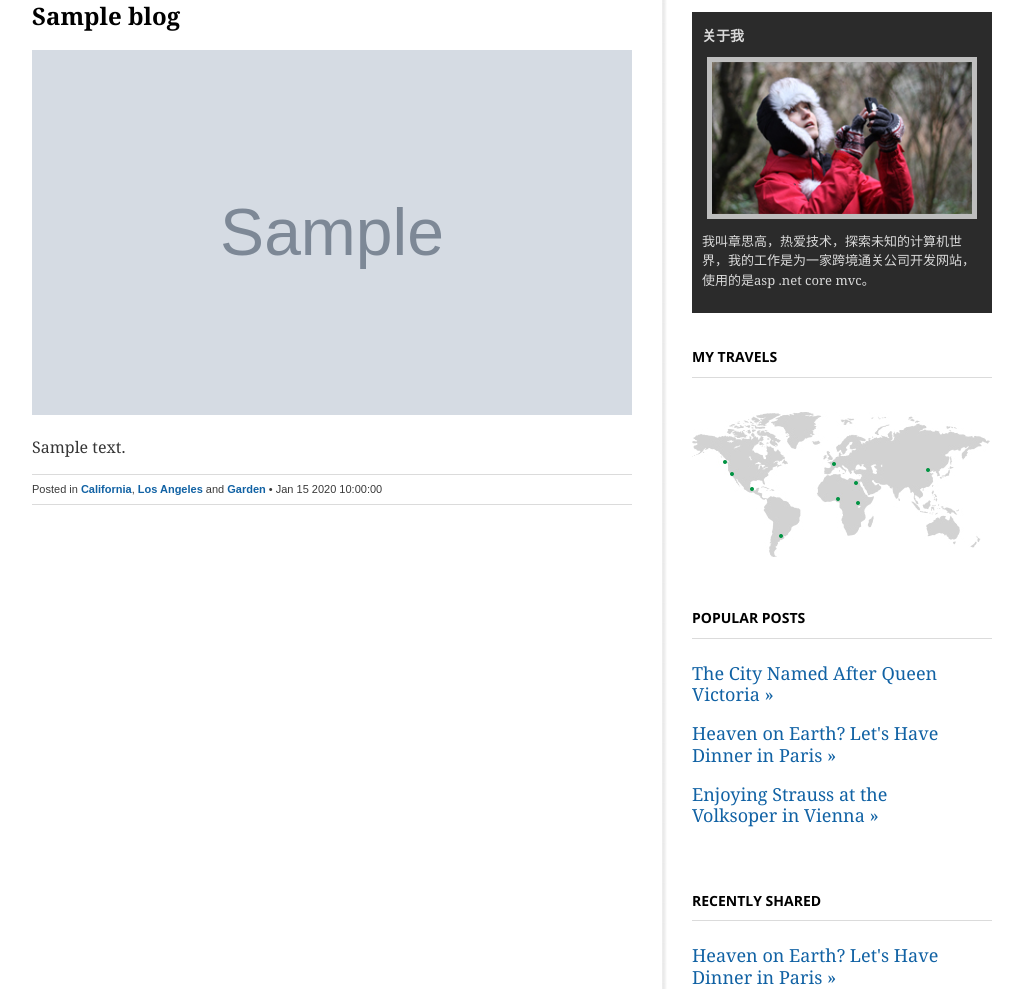
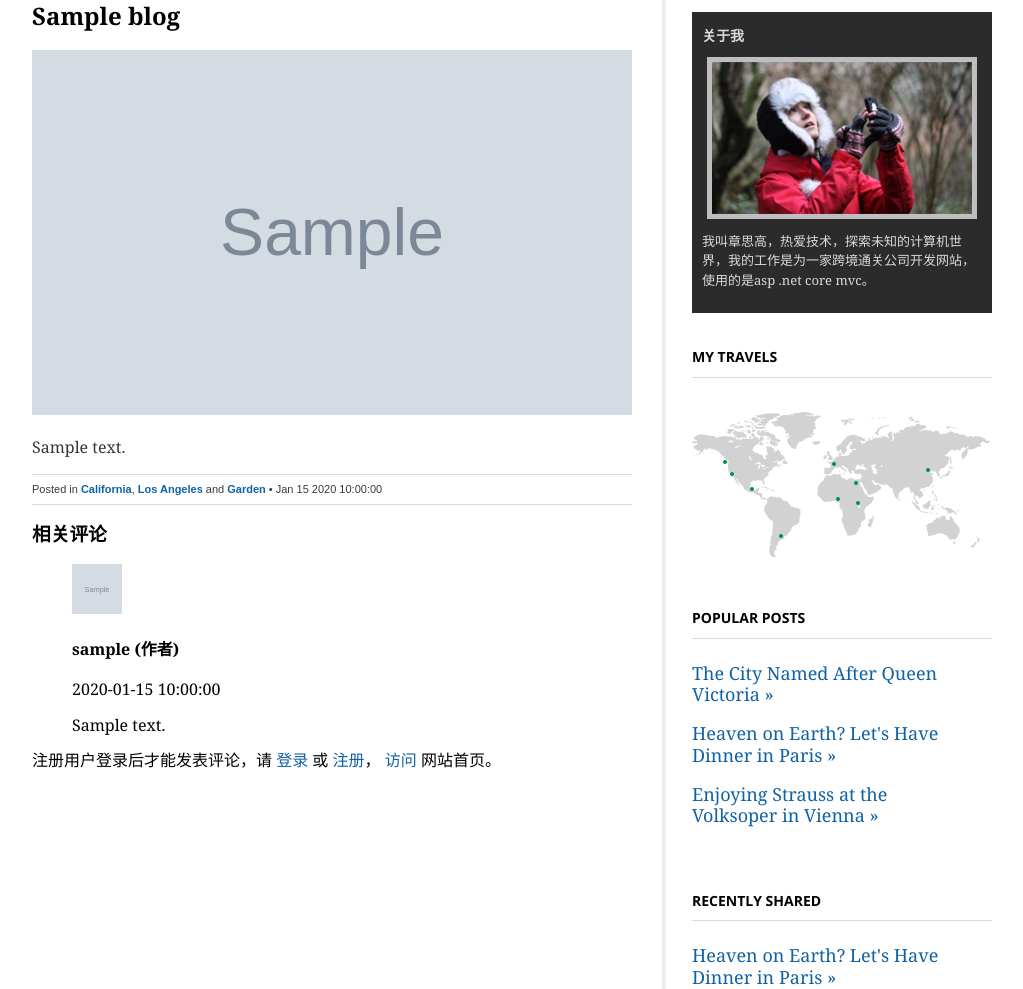
Before and after one commit to sgalcheung/python.SimpleBlog, a Flask app: template flaskr/templates/index_blog.html in a window 1280 px wide. Shown: the part 195-1184 px from the top of the page, without its empty margins (128-1151 px from the left). Run offline with Flask 2, Linux system fonts and the light colour scheme; the template is opened without the code that fills it: most values are stand-ins (such as "Sample title", 1, 10 or a date in 2020); grey boxes marked "Sample" are stand-in pictures.

Commit message:
adding blog comment function

```diff
--- a/flaskr/auth.py
+++ b/flaskr/auth.py
@@ -41,7 +41,7 @@ def register():
     if error is None:
       db.execute(
         "INSERT INTO users (email, password, admin, name, image, created_at ) VALUES (?, ?, 0, ?, ?, datetime('now') )",
-        (email, generate_password_hash(password), username,'https://cn.bing.com/images/search?view=detailV2&ccid=AJS9x%2f4s&id=55A2DBDA0ABA4CFD5DFBA0BD833178B35728EBB1&thid=OIP.AJS9x_4sHVt7DABMMJinxAHaHa&mediaurl=http%3a%2f%2fold.bz55.com%2fuploads%2fallimg%2f151207%2f140-15120F92530.jpg&exph=2048&expw=2048&q=%e5%b0%91%e5%a5%b3%e9%80%86%e5%85%89%e5%86%99%e7%9c%9f&simid=608014239721457926&selectedIndex=0')
+        (email, generate_password_hash(password), username,'http://www.gravatar.com/avatar/c788172c2ba2da1eee150b7afb1fe983?d=mm&s=120')
       )
       db.commit()
       return redirect(url_for('auth.login'))
@@ -95,7 +95,7 @@ def load_logged_in_user():
 @bp.route('/logout')
 def logout():
   session.clear()
-  return redirect(url_for('index'))
+  return redirect('/')
 
 def login_required(view):
   @functools.wraps(view)
--- a/flaskr/templates/index_blog.html
+++ b/flaskr/templates/index_blog.html
@@ -51,7 +51,68 @@
               <time datetime="{{ blog['created_at'].strftime('%Y-%m-%dT%H:%M:%S') }}"
                 class="pubdate">{{ blog['created_at'].strftime('%b %d %Y %H:%M:%S') }}</time></p>
           </footer>
+
+          <!-- 读取评论列表 -->
+          <div>
+            <h3>相关评论</h3>
+
+            <ul>
+              {% if comments %}
+                {% for comment in comments %}
+                  <li>
+                    <article class="">
+                      <header class="">
+                        <img class="" width="50" height="50" src="{{ comment['user_image'] }}">
+                        <h4 class="">{{ comment['user_name'] }} {% if comment['user_id']==blog['user_id'] %}(作者){% endif %}</h4>
+                        <p class="">{{ comment['created_at'].strftime('%Y-%m-%d %H:%M:%S') }}</p>
+                      </header>
+                      <div class="">
+                        {{ comment['content'] }}
+                      </div>
+                    </article>
+                  </li>
+                {% endfor %}
+              {% else %}
+              <p>还没有人评论...</p>
+              {% endif %}
+            </ul>
+          </div>
+
+          <!-- 添加评论区 -->
+          {% if g.user %}
+            <h3>发表评论</h3>
+
+            <article class="">
+              <header class="">
+                <img class="" width="50" height="50" src="{{ g.user['image'] }}">
+                <h4 class="">{{ g.user['name'] }}</h4>
+              </header>
+              <div class="">
+                <form method="post">
+                  <div class=""></div>
+                  <div class="">
+                    <textarea name="content" required rows="6" placeholder="说点什么吧" style="width:100%;resize:none;"></textarea>
+                  </div>
+                  <div class="">
+                    <button type="submit" class=""><i class=""></i> 发表评论</button>
+                  </div>
+                </form>
+              </div>
+            </article>
+
+            <hr class="">
+          {% else %}
+            <div class="">
+              注册用户登录后才能发表评论，请
+              <a class="" href="{{ url_for('auth.login') }}" rel="nofollow">登录</a>
+              或
+              <a class="" href="{{ url_for('auth.register') }}" rel="nofollow">注册</a>，
+              <a href="/">访问</a> 网站首页。
+            </div>
+          {% endif %}
         </section>
+
+
 
       </main>
       <!-- 结束主体内容 -->
```
Also changed, not shown: flaskr/home.py (+21 -3 lines).
